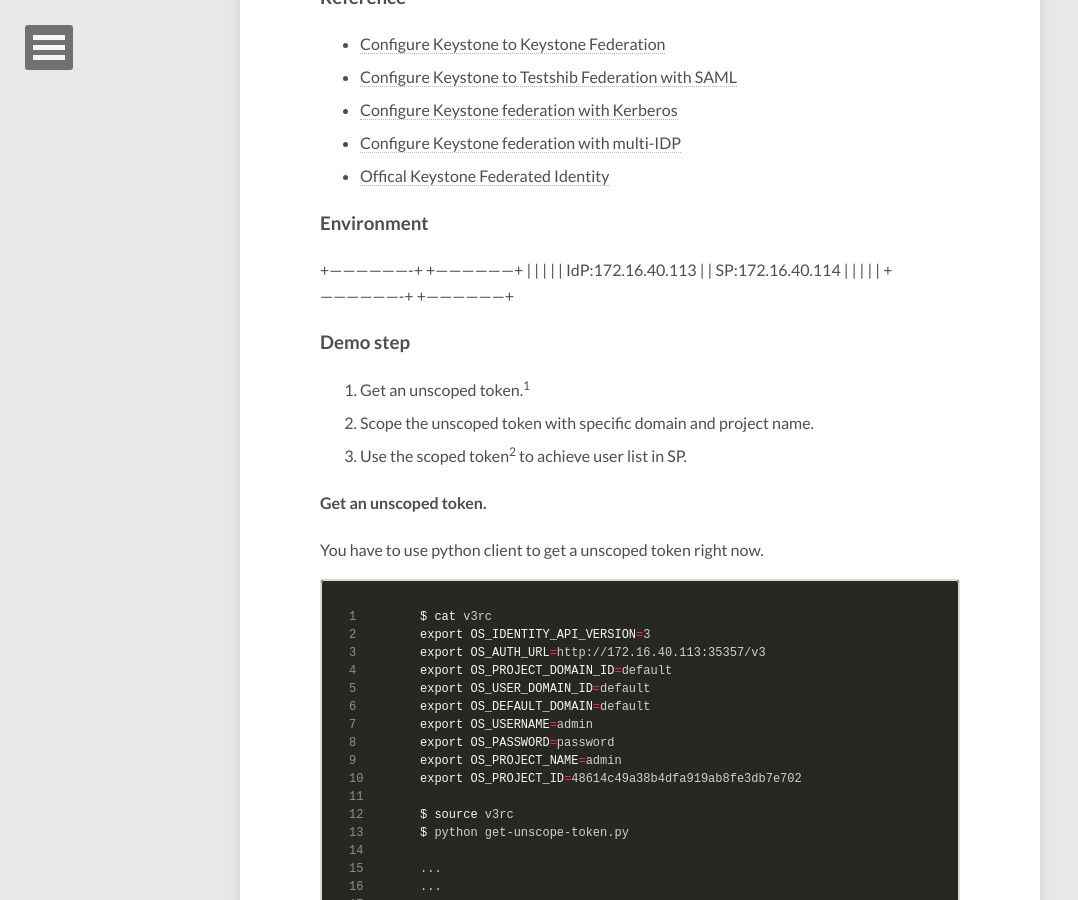
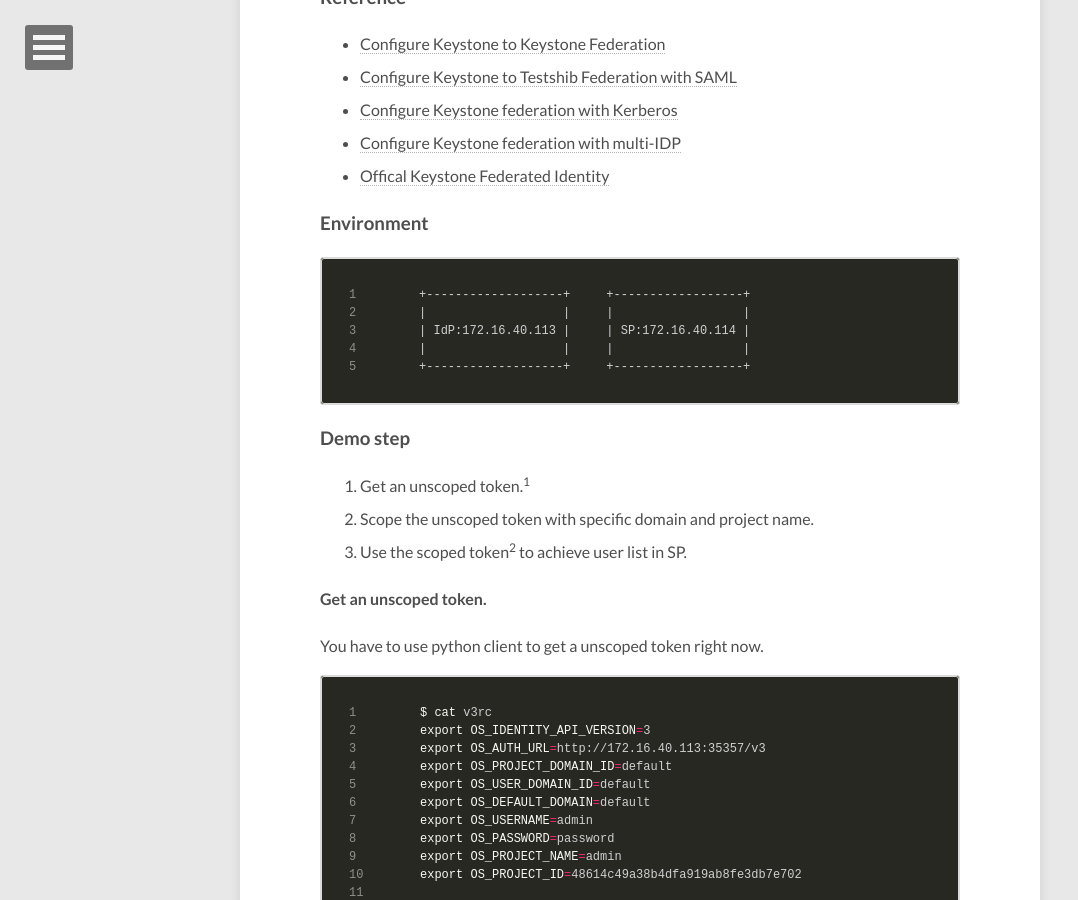
Before and after one commit to shuquan/shuquan.github.io, a Jekyll site: the page built from _posts/2016-12-20-playing-with-keystone-to-keystone-federation.md, in a window 1280 px wide and 900 px high, scrolled down 313 px. Shown: the whole window, without its empty margins (0-1078 px from the left). Built offline with Jekyll 4.4.1, drawn with Linux system fonts in a browser that asks for light colours; nearby versions of some CDN libraries; comment, search, counter and statistics services are not loaded.

Commit message:
Update Playing with Keystone to Keystone Federation

```diff
--- a/_posts/2016-12-20-playing-with-keystone-to-keystone-federation.md
+++ b/_posts/2016-12-20-playing-with-keystone-to-keystone-federation.md
@@ -15,11 +15,13 @@
 
 ### Environment
 
+~~~ shell
 +-------------------+     +------------------+
 |                   |     |                  |
 | IdP:172.16.40.113 |     | SP:172.16.40.114 |
 |                   |     |                  |
 +-------------------+     +------------------+
+~~~
 
 ### Demo step
 
```
